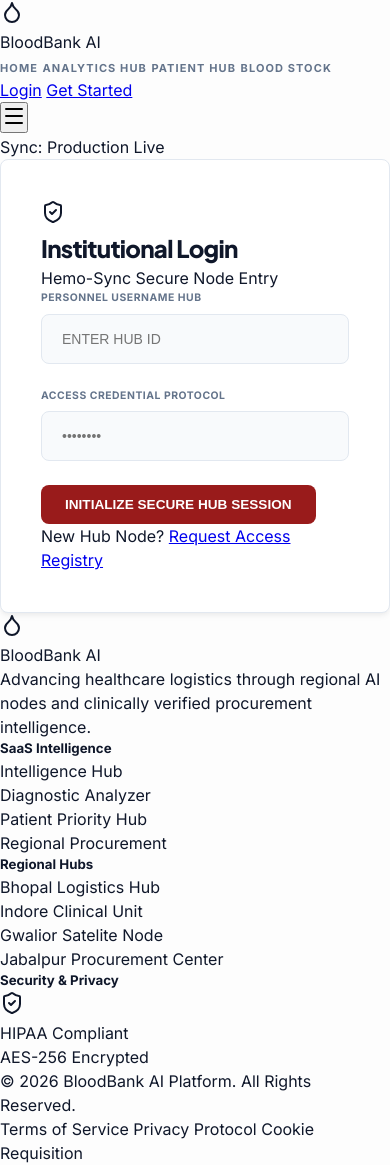
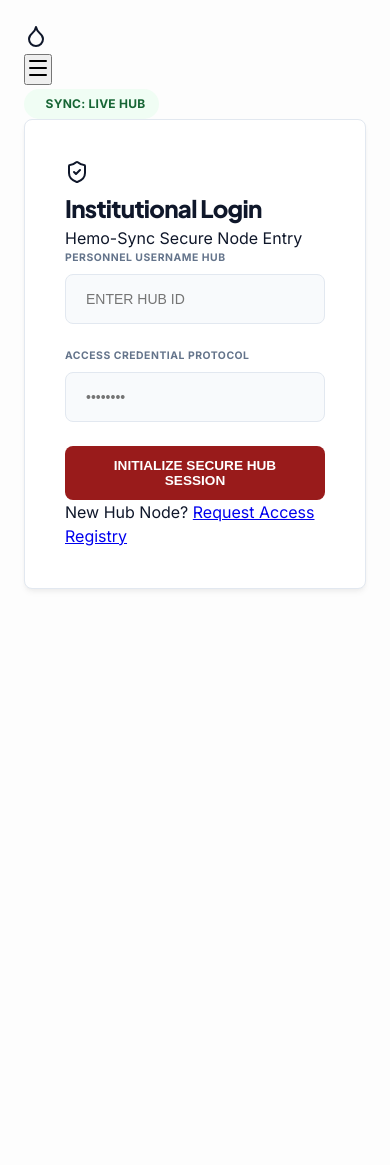
Before and after one commit to ShrutiTiwari2005/Blood_bank, a Flask app: a page that uses app/templates/base.html in a window 390 px wide. After the commit the page ends 590 px from the top, so only its background shows below. Run offline with Flask 3, Linux system fonts and the light colour scheme; some libraries are stand-ins or nearby versions.

Commit message:
ui: Implemented Red Mobile Navigation Hamburger and Sidebar architecture

```diff
--- a/app/templates/base.html
+++ b/app/templates/base.html
@@ -1,201 +1,131 @@
 <!DOCTYPE html>
-<html lang="en" data-theme="light">
+<html lang="en">
 <head>
     <meta charset="UTF-8">
     <meta name="viewport" content="width=device-width, initial-scale=1.0">
-    <title>BloodBank AI | Institutional Healthcare Platform v4.6</title>
+    <title>Hemo-Sync AI | Institutional Blood Hub v5.0</title>
 
-    <!-- v4.4 ARCHITECT Design System Framework -->
-    <link rel="stylesheet" href="{{ url_for('static', filename='css/style.css', v='4.4') }}">
+    <!-- v5.0 HEMO-SYNC Design System -->
+    <link rel="stylesheet" href="{{ url_for('static', filename='css/style.css', v='5.0.0') }}">
 
     <!-- Lucide Icon Library -->
     <script src="https://unpkg.com/lucide@latest"></script>
     <meta name="csrf-token" content="{{ csrf_token() }}">
 </head>
-<body class="luxury-experience vibrancy-low bg-slate-50">
-    <!-- SaaS Institutional Overlay Node -->
-    <div class="v4-mobile-overlay" id="v4MobileOverlay"></div>
+<body class="bg-[#FDFDFD]">
 
-    <!-- Layer 1: Master Navigation Suite (v4.4 Floating Nav) -->
-    <nav class="v4-top-nav fixed top-0 inset-x-0 h-20 z-[2000] transition-all duration-500">
-        <div class="max-w-7xl mx-auto h-full px-8 flex items-center justify-between">
-            <!-- Brand Interface -->
-            <div class="flex items-center gap-4 group cursor-pointer" onclick="location.href='/'">
-                <div class="h-10 w-10 bg-emerald-500 rounded-xl flex items-center justify-center shadow-lg shadow-emerald-500/20 group-hover:scale-110 transition-transform">
-                    <i data-lucide="droplet" class="text-white" size="24"></i>
+    <div class="app-container">
+
+        <!-- v5.0 INSTITUTIONAL SIDEBAR (Visible logic: All routes except home) -->
+        {% if request.path != '/' %}
+        <nav class="hemo-sidebar">
+            <a href="/" class="sidebar-header">
+                <div class="h-8 w-8 bg-red-700 rounded-xl flex items-center justify-center">
+                    <i data-lucide="droplet" class="text-white" size="20"></i>
                 </div>
-                <span class="text-xl font-black tracking-tighter text-slate-800">BloodBank AI</span>
+                <span class="font-black text-white text-lg tracking-tighter">Hemo-Sync</span>
+            </a>
+
+            <div class="sidebar-nav">
+                <a href="/analytics" class="nav-item {{ 'active' if request.path == '/analytics' }}">
+                    <i data-lucide="layout-dashboard" size="18"></i>
+                    Analytics Hub
+                </a>
+                <a href="/patients" class="nav-item {{ 'active' if request.path == '/patients' }}">
+                    <i data-lucide="users" size="18"></i>
+                    Patient Registry
+                </a>
+                <a href="/blood_stock" class="nav-item {{ 'active' if request.path == '/blood_stock' }}">
+                    <i data-lucide="package" size="18"></i>
+                    Inventory Node
+                </a>
+                <a href="/report_analyzer" class="nav-item {{ 'active' if request.path == '/report_analyzer' }}">
+                    <i data-lucide="file-text" size="18"></i>
+                    Lab Diagnostic
+                </a>
+
+                <div class="h-px w-full bg-white/5 my-6"></div>
+
+                <a href="/profile" class="nav-item {{ 'active' if request.path == '/profile' }}">
+                    <i data-lucide="user" size="18"></i>
+                    Institutional ID
+                </a>
             </div>
 
-            <!-- Precision Navigation Node -->
-            <div class="hidden md:flex items-center gap-10">
-                <a href="/" class="nav-link-v4 {{ 'active' if request.path == '/' }}">Home</a>
-                <a href="/analytics" class="nav-link-v4 {{ 'active' if request.path == '/analytics' }}">Analytics Hub</a>
-                <a href="/patients" class="nav-link-v4 {{ 'active' if request.path == '/patients' }}">Patient Hub</a>
-                <a href="/blood_stock" class="nav-link-v4 {{ 'active' if request.path == '/blood_stock' }}">Blood Stock</a>
+            <div class="sidebar-footer">
+                {% if current_user.is_authenticated %}
+                <a href="/logout" class="flex items-center gap-4 p-4 bg-white/5 rounded-2xl text-[10px] font-black uppercase text-red-400 hover:text-red-300 transition-colors">
+                    <i data-lucide="power" size="14"></i>
+                    Terminate Session
+                </a>
+                {% else %}
+                <a href="/login" class="nav-item">
+                    <i data-lucide="lock" size="14"></i>
+                    Secure Entry
+                </a>
+                {% endif %}
+            </div>
+        </nav>
+        {% endif %}
 
-                <div class="h-6 w-px bg-slate-200"></div>
+        <!-- Master Viewport -->
+        <main class="{% if request.path != '/' %}main-content{% else %}w-full{% endif %} relative">
 
-                {% if current_user.is_authenticated %}
-                    <a href="/dashboard" class="btn-elite btn-primary px-6 py-2.5 text-[11px]">Control Center</a>
-                    <div class="flex items-center gap-3 pl-4 group cursor-pointer" onclick="location.href='/profile'">
-                        <img src="https://ui-avatars.com/api/?name={{ current_user.username }}&background=10B981&color=fff&bold=true" class="w-9 h-9 rounded-full border-2 border-white shadow-sm">
-                        <div class="hidden lg:block text-left">
-                            <div class="text-[10px] font-black uppercase text-slate-800">{{ current_user.username }}</div>
-                            <div class="text-[9px] font-bold text-slate-400">ID: #{{ current_user.id }}</div>
-                        </div>
+            {% if request.path != '/' %}
+            <!-- v5.1 Mobile Header Node -->
+            <div class="lg:hidden flex items-center justify-between p-6 border-b border-slate-100 bg-white sticky top-0 z-[1000]">
+                <div class="flex items-center gap-3">
+                    <div class="h-8 w-8 bg-red-700 rounded-lg flex items-center justify-center">
+                        <i data-lucide="droplet" class="text-white" size="18"></i>
+                    </div>
+                </div>
+                <button onclick="document.querySelector('.hemo-sidebar').classList.toggle('active')" class="p-2 bg-slate-50 rounded-lg">
+                    <i data-lucide="menu" size="20"></i>
+                </button>
+            </div>
+            {% endif %}
+
+            {% if request.path == '/' %}
+            <!-- Landing Topnav -->
+            <nav class="flex items-center justify-between px-[10%] py-8 absolute top-0 w-full z-[1500]">
+                <div class="flex items-center gap-3">
+                    <div class="h-10 w-10 bg-red-700 rounded-xl flex items-center justify-center shadow-lg shadow-red-900/10">
+                        <i data-lucide="droplet" class="text-white" size="24"></i>
+                    </div>
+                    <span class="text-xl font-black text-slate-800 tracking-tighter">Hemo-Sync</span>
+                </div>
+
+                <div class="flex items-center gap-8">
+                    <a href="/analytics" class="text-xs font-black uppercase tracking-widest text-slate-400 hover:text-slate-900 transition-colors">Intelligence Hub</a>
+                    <a href="/register" class="btn-hemo px-8 py-3 text-[10px]">Initialize Node</a>
+                </div>
+            </nav>
+            {% else %}
+            <!-- Context Indicator -->
+            <div class="fixed top-8 right-8 z-[2000]">
+                {% if db_status %}
+                    <div class="hemo-pill pill-green border border-green-100 shadow-sm">
+                        <div class="h-1.5 w-1.5 rounded-full bg-green-600"></div>
+                        <span class="text-[9px] font-black tracking-widest">Sync: Live Hub</span>
                     </div>
                 {% else %}
-                    <div class="flex items-center gap-4">
-                        <a href="/login" class="text-xs font-black text-slate-500 hover:text-slate-800 transition-colors uppercase tracking-widest">Login</a>
-                        <a href="/register" class="btn-elite btn-primary px-8 py-2.5 text-[11px]">Get Started</a>
+                    <div class="hemo-pill pill-red border border-red-100 shadow-sm" title="Clinical Database Node Offline">
+                        <div class="h-1.5 w-1.5 rounded-full bg-red-600"></div>
+                        <span class="text-[9px] font-black tracking-widest">Sync: Offline Hub</span>
                     </div>
                 {% endif %}
             </div>
+            {% endif %}
 
-            <!-- Mobile Hub Trigger -->
-            <button class="md:hidden p-3 bg-white rounded-xl shadow-sm border border-slate-100" onclick="toggleV4Mobile()">
-                <i data-lucide="menu" size="20"></i>
-            </button>
-        </div>
-    </nav>
+            {% block content %}{% endblock %}
 
-    <!-- Layer 2: Main SaaS Viewport -->
-    <main class="pt-20 min-h-screen">
+        </main>
+    </div>
 
-        <!-- Header Signal Indicator -->
-        <div class="fixed top-24 left-8 z-[1500] pointer-events-none">
-            <div class="v4-pill bg-white/80 backdrop-blur-xl border border-slate-100 px-4 py-2 flex items-center gap-3">
-                {% if db_status %}
-                    <div class="pulse-dot bg-emerald-500"></div>
-                    <span class="text-[9px] font-black uppercase tracking-widest text-emerald-600">Sync: Production Live</span>
-                {% else %}
-                    <div class="pulse-dot bg-red-500"></div>
-                    <span class="text-[9px] font-black uppercase tracking-widest text-red-600" title="Clinical Database Node Offline - Please ensure MySQL Service is active on port 3306">Sync: Node Offline</span>
-                {% endif %}
-            </div>
-        </div>
-
-        {% block content %}{% endblock %}
-
-    </main>
-
-    <!-- Tier 4: Global Institutional Footer -->
-    <footer class="bg-slate-900 pt-20 pb-10 text-white reveal active">
-        <div class="max-w-7xl mx-auto px-8 grid grid-cols-4 gap-12 mb-20">
-            <div class="col-span-1">
-                <div class="flex items-center gap-4 mb-8">
-                    <div class="h-10 w-10 bg-emerald-500 rounded-xl flex items-center justify-center">
-                        <i data-lucide="droplet" size="24"></i>
-                    </div>
-                    <span class="text-xl font-black tracking-tighter">BloodBank AI</span>
-                </div>
-                <p class="text-sm text-slate-400 leading-relaxed font-medium">
-                    Advancing healthcare logistics through regional AI nodes and clinically verified procurement intelligence.
-                </p>
-            </div>
-            <div>
-                <h5 class="text-[10px] font-black uppercase tracking-[0.2em] mb-8 text-slate-500">SaaS Intelligence</h5>
-                <ul class="space-y-4 text-xs font-bold text-slate-300">
-                    <li onclick="location.href='/analytics'" class="hover:text-white cursor-pointer transition-colors">Intelligence Hub</li>
-                    <li onclick="location.href='/report_analyzer'" class="hover:text-white cursor-pointer transition-colors">Diagnostic Analyzer</li>
-                    <li onclick="location.href='/patients'" class="hover:text-white cursor-pointer transition-colors">Patient Priority Hub</li>
-                    <li onclick="location.href='/blood_stock'" class="hover:text-white cursor-pointer transition-colors">Regional Procurement</li>
-                </ul>
-            </div>
-            <div>
-                <h5 class="text-[10px] font-black uppercase tracking-[0.2em] mb-8 text-slate-500">Regional Hubs</h5>
-                <ul class="space-y-4 text-xs font-bold text-slate-300">
-                    <li>Bhopal Logistics Hub</li>
-                    <li>Indore Clinical Unit</li>
-                    <li>Gwalior Satelite Node</li>
-                    <li>Jabalpur Procurement Center</li>
-                </ul>
-            </div>
-            <div>
-                <h5 class="text-[10px] font-black uppercase tracking-[0.2em] mb-8 text-slate-500">Security & Privacy</h5>
-                <div class="flex items-center gap-3 p-4 bg-white/5 rounded-2xl border border-white/10 mb-6">
-                    <i data-lucide="shield-check" class="text-emerald-500" size="20"></i>
-                    <div class="text-[9px] uppercase font-black text-slate-400">HIPAA Compliant <br> AES-256 Encrypted</div>
-                </div>
-            </div>
-        </div>
-        <div class="max-w-7xl mx-auto px-8 pt-10 border-t border-white/5 flex justify-between items-center text-[10px] font-bold text-slate-600">
-            <span>&copy; 2026 BloodBank AI Platform. All Rights Reserved.</span>
-            <div class="flex gap-8">
-                <span>Terms of Service</span>
-                <span>Privacy Protocol</span>
-                <span>Cookie Requisition</span>
-            </div>
-        </div>
-    </footer>
-
-    <!-- v4.4 Interaction Suite -->
-    <script src="{{ url_for('static', filename='js/toast.js') }}"></script>
+    <!-- Global Interaction Scripts -->
+    <script src="{{ url_for('static', filename='js/toast.js', v='5.0') }}"></script>
     <script>
         lucide.createIcons();
-
-        function toggleV4Mobile() {
-            document.body.classList.toggle('v4-mobile-active');
-        }
-
-        document.getElementById('v4MobileOverlay')?.addEventListener('click', () => {
-            document.body.classList.remove('v4-mobile-active');
-        });
-
-        // Navigation Scroll Effect
-        window.addEventListener('scroll', () => {
-            const nav = document.querySelector('.v4-top-nav');
-            if (window.scrollY > 20) {
-                nav.classList.add('v4-nav-scrolled');
-            } else {
-                nav.classList.remove('v4-nav-scrolled');
-            }
-        });
-
-        // Global Logout Protocol
-        function triggerLogout() {
-            if(confirm('Terminate Regional Hub Session?')) {
-                location.href='/logout';
-            }
-        }
     </script>
-
-    <style>
-        .v4-top-nav {
-            background: rgba(255, 255, 255, 0.05); /* Hidden by default */
-            border-bottom: 1px solid transparent;
-        }
-        .v4-nav-scrolled {
-            background: rgba(255, 255, 255, 0.8) !important;
-            backdrop-filter: blur(24px) saturate(200%);
-            border-bottom: 1px solid #e2e8f0;
-            box-shadow: 0 4px 6px -1px rgba(0,0,0,0.02);
-            height: 72px !important;
-        }
-        .nav-link-v4 {
-            font-size: 11px;
-            font-weight: 800;
-            text-transform: uppercase;
-            letter-spacing: 0.1em;
-            color: #64748b;
-            text-decoration: none;
-            transition: 0.3s;
-            position: relative;
-        }
-        .nav-link-v4:hover { color: #1e293b; }
-        .nav-link-v4.active { color: #10b981; }
-        .nav-link-v4.active::after {
-            content: '';
-            position: absolute;
-            bottom: -8px;
-            left: 0;
-            right: 0;
-            height: 2px;
-            background: #10b981;
-            border-radius: 99px;
-            box-shadow: 0 0 8px rgba(16,185,129,0.5);
-        }
-    </style>
 </body>
 </html>
```
